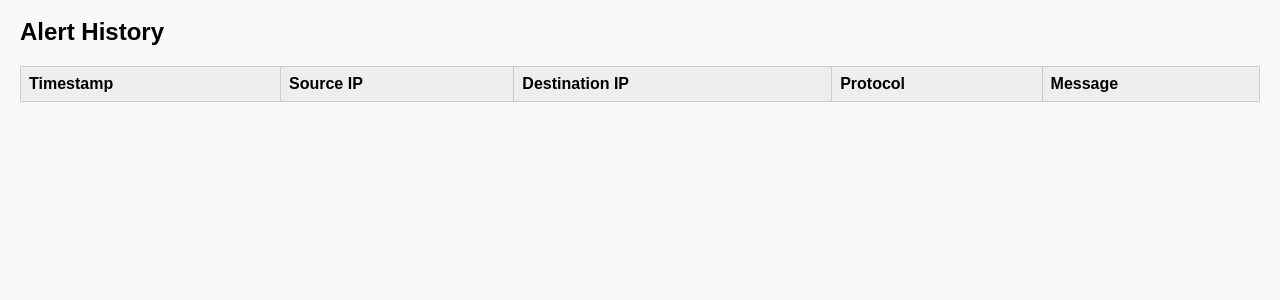
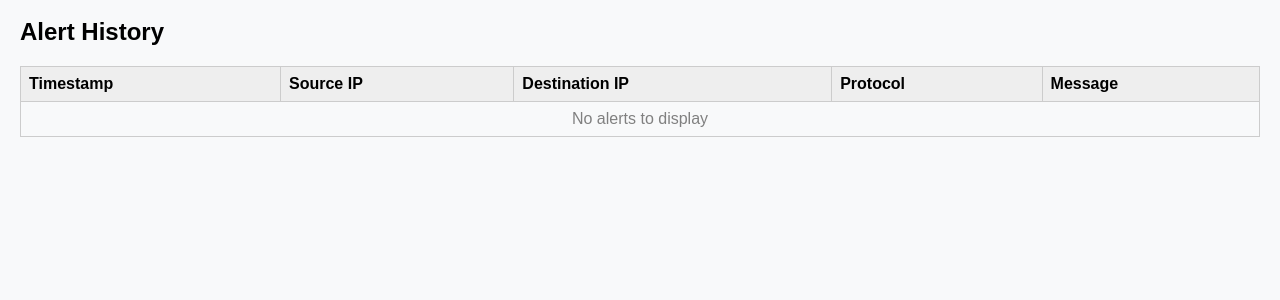
Before and after one commit to GouravSingh97/Intrusion-Detection-System, a Flask app: page / in a window 1280 px wide. Shown: the part 162-462 px from the top of the page. Run offline with Flask 3, Linux system fonts and the light colour scheme; data that the repository does not hold is empty; parts of the project's set-up code (start-up, migrations or seed data) failed here and were passed over.

Commit message:
dashboard.html

```diff
--- a/app/templates/dashboard.html
+++ b/app/templates/dashboard.html
@@ -25,7 +25,6 @@
         <button onclick="showTab('logs')">Log Viewer</button>
     </nav>
 
-    <!-- Filters -->
     <div class="filters">
         <label>Protocol: <input type="text" id="protocol"></label>
         <label>Start Date: <input type="date" id="start_date"></label>
@@ -34,7 +33,6 @@
         <button onclick="exportCSV()">Export CSV</button>
     </div>
 
-    <!-- Alert History Tab -->
     <div id="history" class="tab-content active">
         <h2>Alert History</h2>
         <table id="history-table">
@@ -51,7 +49,6 @@
         </table>
     </div>
 
-    <!-- Logs Tab -->
     <div id="logs" class="tab-content">
         <h2>Log Viewer</h2>
         <select id="log-select" onchange="viewLog()"></select>
@@ -73,7 +70,15 @@
                 .then(response => {
                     const tbody = document.querySelector("#history-table tbody");
                     tbody.innerHTML = "";
-                    response.data.alerts.forEach(alert => {
+                    const alerts = response.data.alerts;
+
+                    if (alerts.length === 0) {
+                        const emptyRow = `<tr>
+                            <td colspan="5" style="text-align:center; color: gray;">No alerts to display</td>
+                        </tr>`;
+                        tbody.innerHTML = emptyRow;
+                    } else {
+                        alerts.forEach(alert => {
                             const row = `<tr>
                                 <td>${alert.timestamp}</td>
                                 <td>${alert.source_ip}</td>
@@ -83,6 +88,7 @@
                             </tr>`;
                             tbody.innerHTML += row;
                         });
+                    }
                 });
         }
 
@@ -116,7 +122,6 @@
             window.location.href = `/export_csv?${params.toString()}`;
         }
 
-        // Initialize on page load
         loadHistory();
         loadLogs();
     </script>
```
Lines whose indentation alone changed are shown as unchanged.
